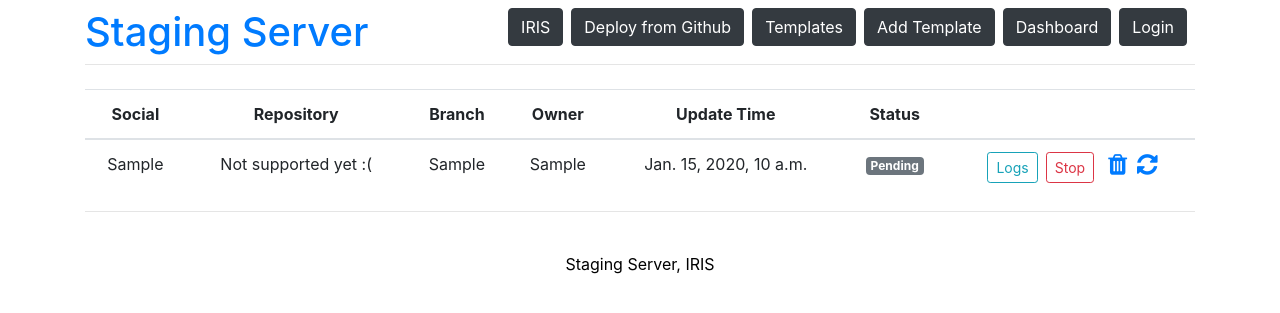
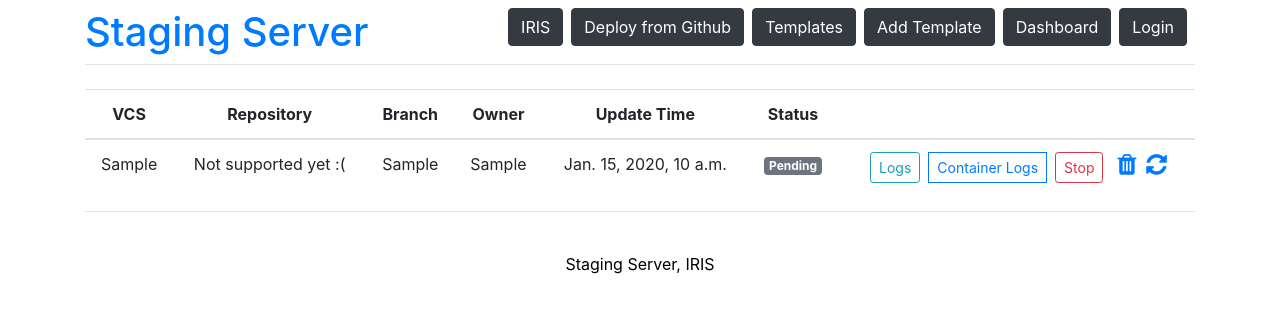
Before and after one commit to IRIS-NITK/Staging-Server, a Django app: page /deploy_template_dashboard in a window 1280 px wide. Shown: the top 313 px of the page. Run offline with Django 4.2, Linux system fonts and the light colour scheme; tables that the repository leaves empty hold one stand-in row (values such as "Sample post"); parts of the project's set-up code (start-up, migrations or seed data) failed here and were passed over; some libraries are stand-ins or nearby versions.

Commit message:
container logs in dashboard

```diff
--- a/main/templates/template_dashboard.html
+++ b/main/templates/template_dashboard.html
@@ -5,7 +5,7 @@
     <table class="table" style="text-align: center;">
         <thead>
             <tr>
-                <th scope="col">Social</th>
+                <th scope="col">VCS</th>
                 <th scope="col">Repository</th>
                 <th scope="col">Branch</th>
                 <th scope="col">Owner</th>
@@ -57,6 +57,10 @@
                         {% csrf_token %}
                         <button type="submit" class="btn btn-outline-info btn-sm mx-1">Logs</button>
                     </form>
+ 	            <button type="button" class="btn btn-outline-primary btn-sm mx-1" onclick="location.href='{% url 'containerlogs' social=instance.social orgname=instance.organisation reponame=instance.repo_name branch=instance.branch %}'">
+                                Container Logs
+                    </button>
+
                     <form method="post" action="{% url 'deploy_template_clean_up' instance.pk %}">
                         {% csrf_token %}
                         <button type="submit" class="btn btn-outline-danger btn-sm mx-1">Stop</button>
```
